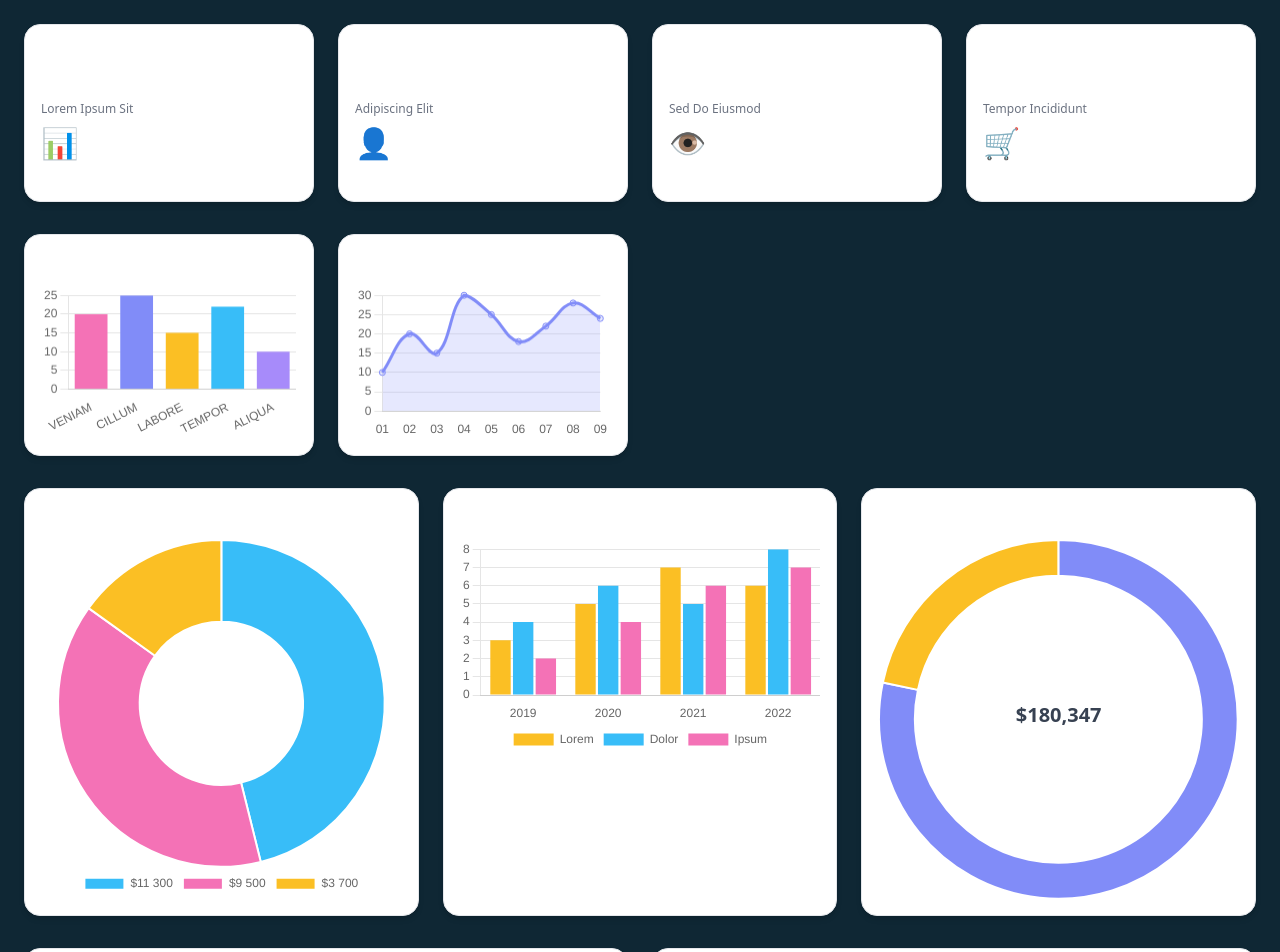
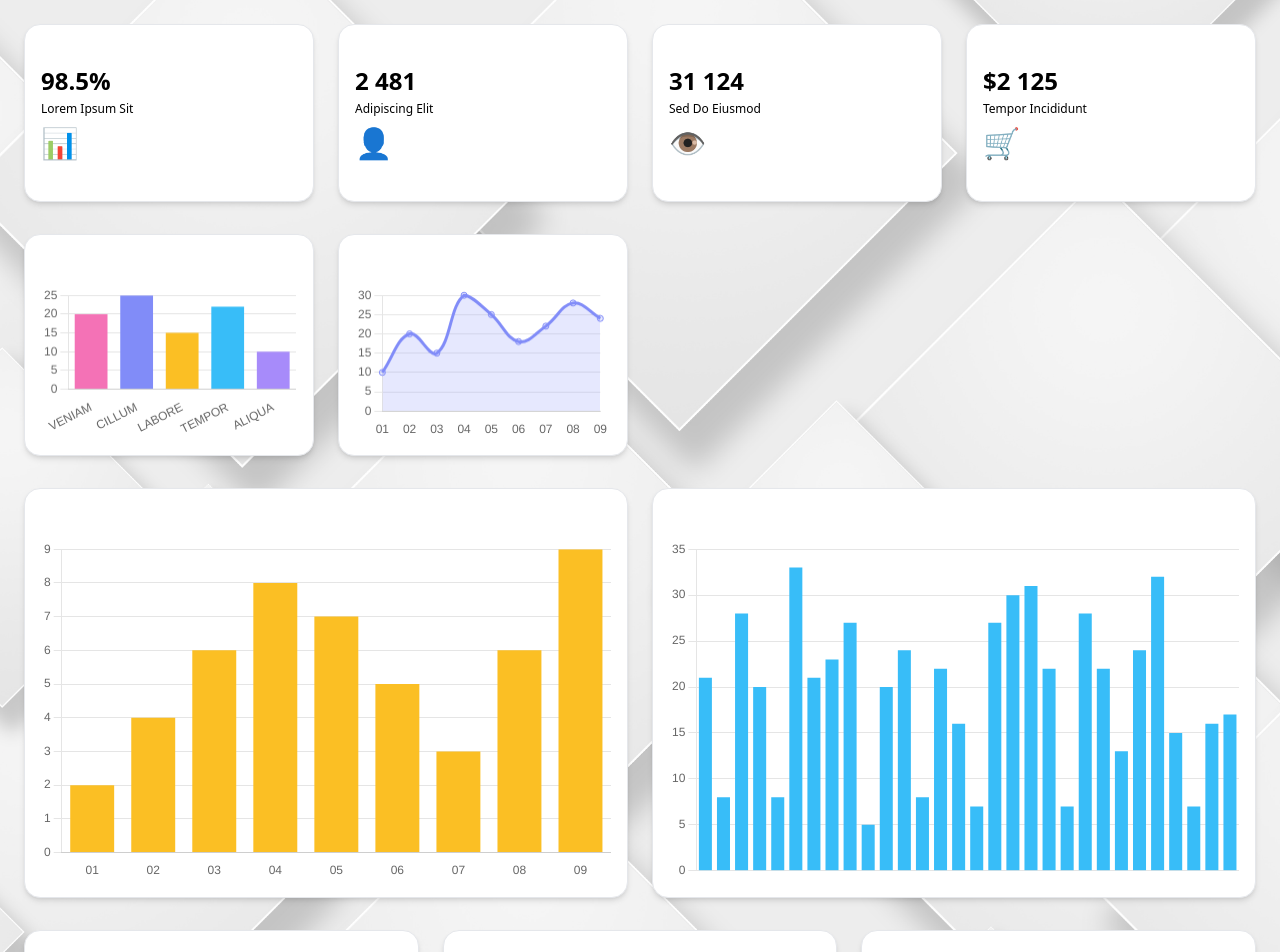
Before and after one commit to yeabtech/Ethio-Electric-utility-management-system, a Next.js app: page /manager/dashboard in a window 1280 px wide. Shown: the top 952 px of the page. Built offline with nearby package versions, Linux system fonts and the light colour scheme.

Commit message:
manager dash

```diff
--- a/src/app/manager/dashboard/page.tsx
+++ b/src/app/manager/dashboard/page.tsx
@@ -192,15 +192,24 @@ export default function ManagerDashboard() {
   }, []);
 
   return (
-    <div className="p-6 space-y-8">
+    <div
+      className="min-h-screen flex items-start justify-center"
+      style={{
+        backgroundImage: 'url(/bg.png)',
+        backgroundSize: 'cover',
+        backgroundPosition: 'center',
+        backgroundRepeat: 'no-repeat',
+      }}
+    >
+      <div className="flex-1 p-6 space-y-8 ml-0 md:ml-0">
         {/* Stat Cards */}
         <div className="grid grid-cols-1 sm:grid-cols-2 lg:grid-cols-4 gap-6">
           {statData.map((stat, i) => (
             <Card key={i} className="border shadow-md">
               <CardContent className="flex flex-col items-start py-6">
-              <span className="text-2xl font-bold mb-1">{stat.value}</span>
-              <span className="text-xs text-gray-500 mb-2">{stat.label}</span>
-              <span className="text-3xl">{stat.icon}</span>
+                <span className="text-2xl font-bold mb-1 text-black">{stat.value}</span>
+                <span className="text-xs text-black mb-2">{stat.label}</span>
+                <span className="text-3xl text-black">{stat.icon}</span>
               </CardContent>
             </Card>
           ))}
@@ -220,24 +229,7 @@ export default function ManagerDashboard() {
           ))}
         </div>
 
-      <div className="grid grid-cols-1 md:grid-cols-3 gap-6">
-        {/* Donut, Bar, Donut */}
-        {chartConfigs.slice(2, 5).map((cfg, i) => (
-          <Card key={i} className="border shadow-md">
-            <CardHeader>
-              <CardTitle>{cfg.title}</CardTitle>
-            </CardHeader>
-            <CardContent className="relative">
-              <canvas ref={cfg.ref} height={180}></canvas>
-              {cfg.centerText && (
-                <span className="absolute left-1/2 top-1/2 -translate-x-1/2 -translate-y-1/2 text-xl font-bold text-gray-700 pointer-events-none">
-                  {cfg.centerText}
-                </span>
-              )}
-            </CardContent>
-          </Card>
-        ))}
-      </div>
+        {/* Removed the cards below the line chart (chartConfigs.slice(2, 5)) */}
 
         <div className="grid grid-cols-1 md:grid-cols-2 gap-6">
           {chartConfigs.slice(5, 7).map((cfg, i) => (
@@ -272,14 +264,15 @@ export default function ManagerDashboard() {
                     transform="rotate(-90 48 48)"
                   />
                 </svg>
-              <span className="absolute inset-0 flex items-center justify-center text-xl font-bold text-gray-700">
+                <span className="absolute inset-0 flex items-center justify-center text-xl font-bold text-black">
                   {g.value >= 1000 ? `${Math.round(g.value / 1000)}K` : g.value}
                 </span>
               </div>
-            <span className="text-sm text-gray-500">{g.label}</span>
+              <span className="text-sm text-black">{g.label}</span>
             </Card>
           ))}
         </div>
       </div>
+    </div>
   );
 }
--- a/src/app/manager/page.tsx
+++ b/src/app/manager/page.tsx
@@ -13,9 +13,13 @@ export default function ManagerPage() {
     switch (activePage) {
       case 'Dashboard':
         return (
-          <div className="bg-white p-8 rounded-lg shadow-md">
-            <h2 className="text-2xl text-black font-semibold mb-4">Manager Dashboard</h2>
-            <p className='text-black'>Welcome to your Manager dashboard</p>
+          <div className="absolute inset-0 w-full h-full">
+            <iframe
+              src="/manager/dashboard"
+              className="w-full h-full border-0"
+              title="Manager Dashboard"
+              style={{ overflow: 'hidden' }}
+            />
           </div>
         );
       case 'Register Employee':
```
Lines whose indentation alone changed are shown as unchanged.
